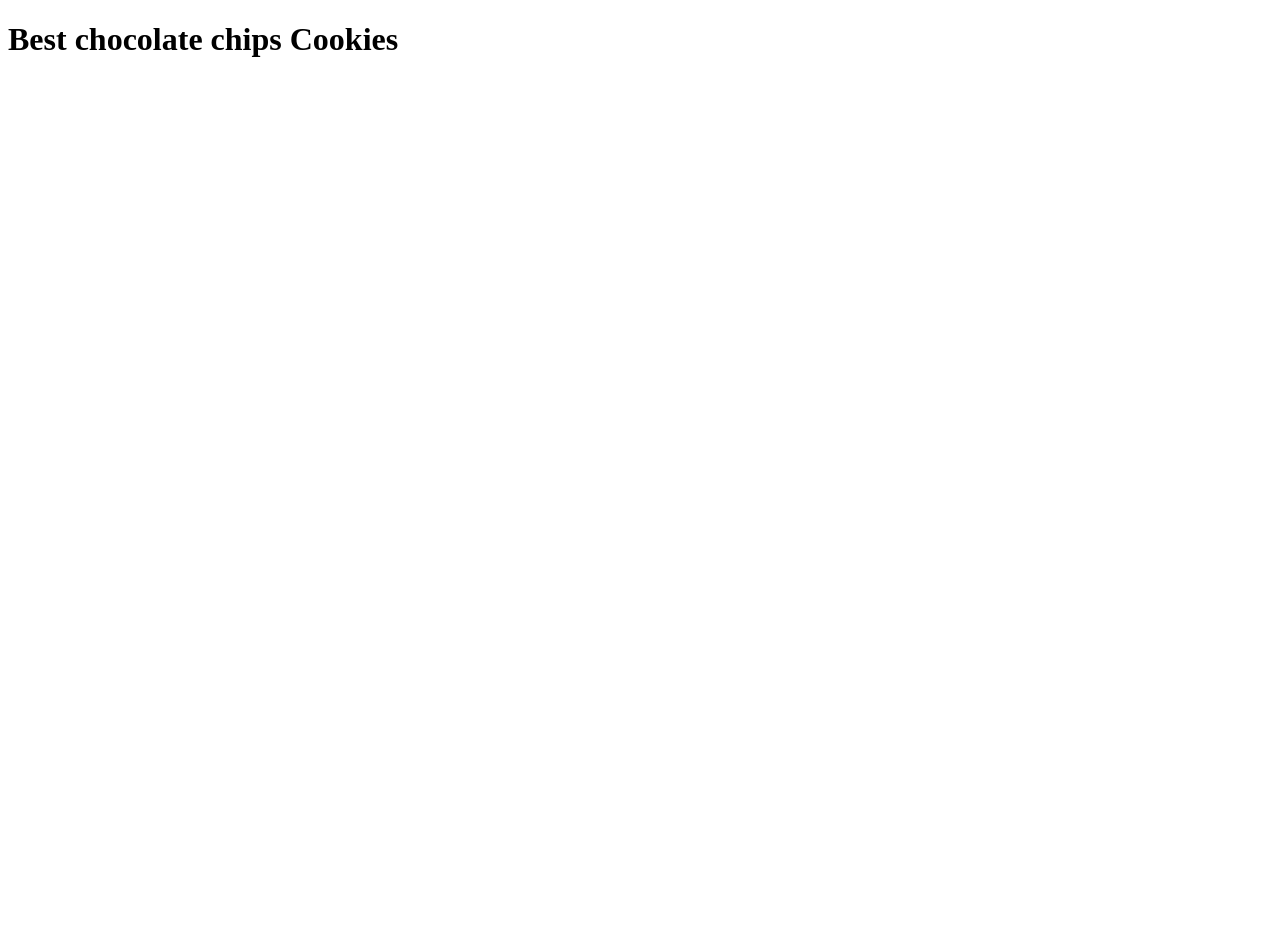
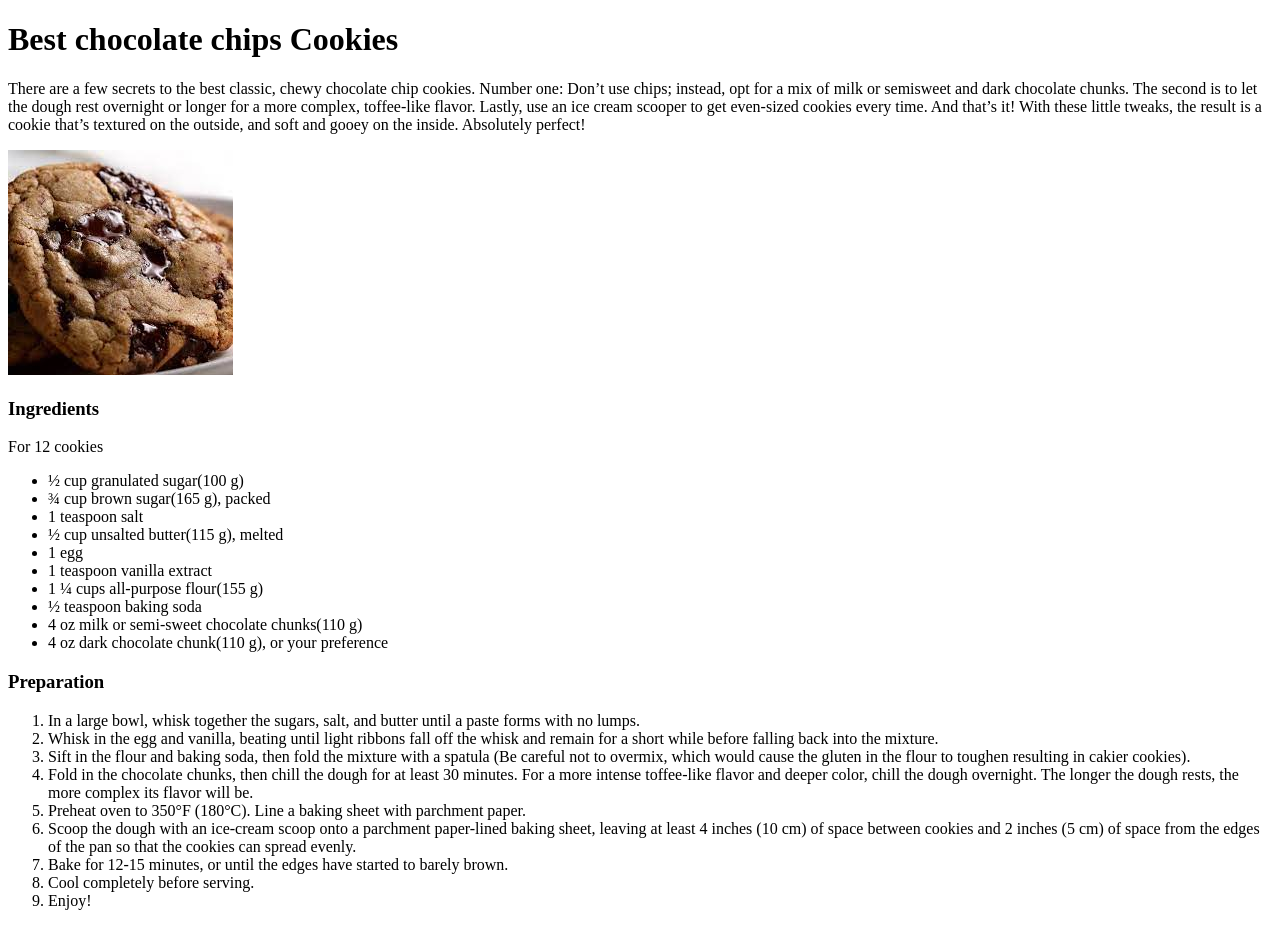
Before and after one commit to Sgiraldo1705/odin-recipes, a plain HTML site: page recipes/chocolatechips-cookies.html in a window 1280 px wide. Before the commit the page ends 800 px from the top, so only its background shows below. Drawn offline with Linux system fonts and the light colour scheme.

Commit message:
complete page chocolate cookies

```diff
--- a/recipes/chocolatechips-cookies.html
+++ b/recipes/chocolatechips-cookies.html
@@ -8,5 +8,68 @@
   </head>
   <body>
     <h1>Best chocolate chips Cookies</h1>
+
+    <p>
+      There are a few secrets to the best classic, chewy chocolate chip cookies.
+      Number one: Don’t use chips; instead, opt for a mix of milk or semisweet
+      and dark chocolate chunks. The second is to let the dough rest overnight
+      or longer for a more complex, toffee-like flavor. Lastly, use an ice cream
+      scooper to get even-sized cookies every time. And that’s it! With these
+      little tweaks, the result is a cookie that’s textured on the outside, and
+      soft and gooey on the inside. Absolutely perfect!
+    </p>
+    <img src="../images/cookie.jpeg" alt="a delicious cookie" />
+
+    <h3>Ingredients</h3>
+    <p>For 12 cookies</p>
+    <ul>
+      <li>½ cup granulated sugar(100 g)</li>
+      <li>¾ cup brown sugar(165 g), packed</li>
+      <li>1 teaspoon salt</li>
+      <li>½ cup unsalted butter(115 g), melted</li>
+      <li>1 egg</li>
+      <li>1 teaspoon vanilla extract</li>
+      <li>1 ¼ cups all-purpose flour(155 g)</li>
+      <li>½ teaspoon baking soda</li>
+      <li>4 oz milk or semi-sweet chocolate chunks(110 g)</li>
+      <li>4 oz dark chocolate chunk(110 g), or your preference</li>
+    </ul>
+
+    <h3>Preparation</h3>
+    <ol>
+      <li>
+        In a large bowl, whisk together the sugars, salt, and butter until a
+        paste forms with no lumps.
+      </li>
+      <li>
+        Whisk in the egg and vanilla, beating until light ribbons fall off the
+        whisk and remain for a short while before falling back into the mixture.
+      </li>
+      <li>
+        Sift in the flour and baking soda, then fold the mixture with a spatula
+        (Be careful not to overmix, which would cause the gluten in the flour to
+        toughen resulting in cakier cookies).
+      </li>
+      <li>
+        Fold in the chocolate chunks, then chill the dough for at least 30
+        minutes. For a more intense toffee-like flavor and deeper color, chill
+        the dough overnight. The longer the dough rests, the more complex its
+        flavor will be.
+      </li>
+      <li>
+        Preheat oven to 350°F (180°C). Line a baking sheet with parchment paper.
+      </li>
+      <li>
+        Scoop the dough with an ice-cream scoop onto a parchment paper-lined
+        baking sheet, leaving at least 4 inches (10 cm) of space between cookies
+        and 2 inches (5 cm) of space from the edges of the pan so that the
+        cookies can spread evenly.
+      </li>
+      <li>
+        Bake for 12-15 minutes, or until the edges have started to barely brown.
+      </li>
+      <li>Cool completely before serving.</li>
+      <li>Enjoy!</li>
+    </ol>
   </body>
 </html>
```
Also changed, not shown: index.html (+1 -1 lines), images/cookie.jpeg (added).
